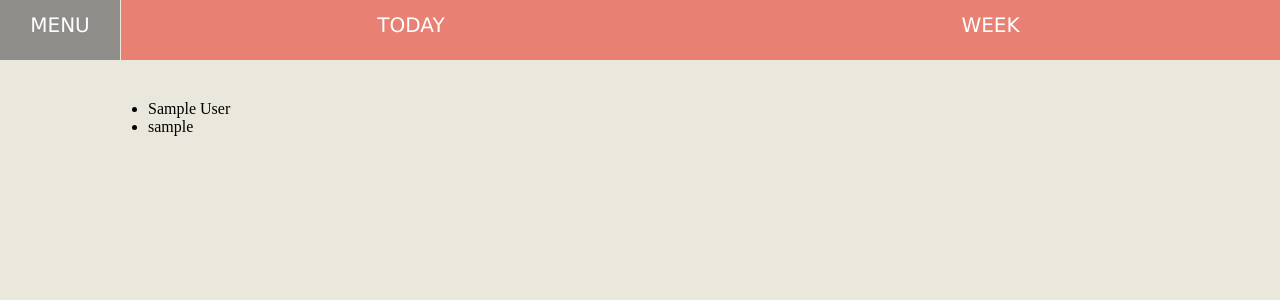
After one commit to Eraaalex/HSE_menu_project, a Flask app: page /basket in a window 1280 px wide. The commit adds this page. Shown: the top 300 px of the page. Run offline with Flask 2, Linux system fonts and the light colour scheme; the visitor is signed in with stand-in values (Sample User, id 1); data comes from the database, SQL or seed files in the repository.

Commit message:
added registration

```diff
--- a/app.py
+++ b/app.py
@@ -1,7 +1,8 @@
 from flask_sqlalchemy import SQLAlchemy
 from flask_migrate import Migrate
 from models import *
-from flask import Flask, render_template, escape, abort, request, flash
+from flask_login import LoginManager, login_required, login_user, logout_user, current_user
+from flask import Flask,redirect, url_for, render_template, escape, abort, request, flash
 from service import *
 from basic_input import *
 from datetime import datetime
@@ -11,69 +12,91 @@ app.secret_key = 'secret'
 @app.route('/')
 def index():
     day_of_week = datetime.now().weekday()
-    lunch = db.session.query(Lunch).filter_by(id = day_of_week + 1).all()
-    return render_template("index.html",lunch = lunch[0],
+    lunch = db.session.query(Lunch).filter_by(id = day_of_week + 1).scalar()
+    if (lunch is None):
+        return render_template('eror404.html')
+    return render_template("index.html",lunch = lunch,
                           activeT = "active", activeW = "", style_name ="index")
 
 @app.route('/week')
+@login_required
 def weekPage():
     return render_template("week.html", lunches = db.session.query(Lunch).all(),
                            activeT = "", activeW = "active", style_name = "week")
 
 @app.route('/account', methods=['GET', 'POST'])
-def accountPage():
+def registerPage():
     if request.method == 'POST':
         name = request.form.get('name')
         login = request.form.get('login')
         password = request.form.get('password')
-        print(name,login,password)
+
         if (name !=None and  password!=None and login!=None ):
             user = addUser(login = login, password = password,name = name, status = True)
+            login_user(user, remember=True)
+            return redirect(url_for('accountPage', name = user.name), code =301)
         elif (password!=None and login!=None):
-            user = db.session.query(Users).filter_by(login = login, password = password).scalar()
+            user = db.session.query(Users).filter_by(login = login, password = password).first()
+
             if user != None:
-                return render_template("userPage.html", user = user) # rewrite
+                print("OK")
+                login_user(user, remember=True)
+                return redirect(url_for('accountPage', name = user.name),  code=301)
     return render_template("account.html")
 
 @app.route('/account/<name>')
-def product(name):
+@login_required
+def accountPage(name):
     name=escape(name)
-    return render_template('userPage.html', user =db.session.query(Users).filter_by(name=name).one())
+    user = db.session.query(Users).filter_by(name=name).first()
+    if (user is None):
+        return render_template("error404.html")
+    return render_template('userPage.html', user = user)
+login_manager = LoginManager(app)
+login_manager.init_app(app)
+login_manager.login_view = 'login'
+login_manager.login_message = u'Please log in to access this page.'
+login_manager.login_message_category = 'error'
+migrate = Migrate(app, db)
+@login_manager.user_loader
+def load_user(userid):
+    return getUser(userid)
+@login_manager.unauthorized_handler
+def unauthorized():
+   return render_template("error404.html")
 
-# @app.route('/Main', method =['GET', 'POST'])
-# def main():
-#     if request.method == 'POST':
-#         login = request.form.get('login')
-#         text = request.form.get('review')
-#         if (login!='' and text!='')
-#             user = db.session.query(Users).filter(Users.login == login).one()
-#             #fd = Feedback(user.id, text)
-#             addFeedback(fd)
-#     return render_template('...html', feedbacks = db.session.query(Feedback).all() )
-#
-# @app.route('/Menu', method =['GET', 'POST'])
-# def menu():
-#     return render_template('Menu.html', items = db.session.query(Lunch).all())
+@app.route('/logout', methods=['GET', 'POST'])
+@login_required
+def logout():
+    logout_user()
+    flash(message=u'You have logged out. Hope to see you soon!',
+          category='success')
+    return redirect(url_for('index'))
 
-# @app.route('/account/<name>')
-# def product(name):
-#     name=escape(name)
-#     name_list = db.session.query(Users.name).all()
-#     for el in products:
-#         if el.name==item:
-#             return render_template('Product.html',item = el)
-
+@app.route('/basket')
+@login_required
+def basket():
+    return render_template('basket.html', user = current_user)
+@app.errorhandler(404)
+def page_not_found(error):
+    return render_template('error404.html')
+@app.errorhandler(500)
+def page_not_found():
+    return render_template('error404.html'), 500
+@app.errorhandler(401)
+def page_not_found():
+    return render_template('error404.html')
 
 app.config['SQLALCHEMY_DATABASE_URI'] = "postgresql://postgres:eralex@localhost:5432/project_db"
 app.config['SQLALCHEMY_TRACK_MODIFICATIONS'] = False
 
 db.init_app(app)
-migrate = Migrate(app, db)
+
 flag = False
 if __name__ == '__main__':
     with app.app_context():
-        #db.create_all()
-        #basic_input()
+        # db.create_all()
+        # basic_input()
         print("OK")
 
     app.run(debug=True)
--- a/models.py
+++ b/models.py
@@ -1,9 +1,9 @@
 from flask import Flask
 from flask_sqlalchemy import SQLAlchemy
 from flask_migrate import Migrate
-
+from flask_login import UserMixin
 db = SQLAlchemy()
-class Users(db.Model):
+class Users(UserMixin, db.Model):
     id = db.Column(db.Integer, primary_key=True, autoincrement = True)
     login = db.Column(db.String(80), nullable = False)
     password = db.Column(db.String(50), nullable = False)
--- a/service.py
+++ b/service.py
@@ -30,13 +30,6 @@ def addLunch(appetizer_id:Appetizer, dish_id: Dish, drink_id:Drink, likes_amount
     db.session.add(lunch)
     db.session.commit()
     return lunch
-# def addAccount(login ="admin@yandex.ru", password = "qwerty1", name = "eraaalex", status = True):
-#     acc = Account(login = login, password = password, name = name, status = status)
-#     db.session.add(acc)
-#     db.session.commit()
-#     return acc
-# def addFeedback(user_id:Users, text):
-#     feedback = Feedback(user_id = user_id,text = text)
-#     db.session.add(feedback)
-#     db.session.commit()
-#     return feedback
+
+def getUser(user_id):
+    return db.session.query(Users).filter_by(id = user_id).first()
--- /dev/null
+++ b/templates/basket.html
@@ -0,0 +1,16 @@
+{% extends "header.html" %}
+{% block title %} Main {% endblock %}
+{% block content %}
+
+<div class="basket">
+    <ul style="margin: 100px">
+
+       <li> {{user.name}}</li>
+        <li>{{user.login}}</li>
+
+    </ul>
+
+
+</div>
+
+{% endblock %}
--- a/templates/header.html
+++ b/templates/header.html
@@ -16,7 +16,7 @@
                 <li class="static">MENU</li>
 
                 <li><a href="/" class ={{activeT}}>TODAY</a></li>
-                <li><a class={{activeW}} href="/week">WEEK</a></li>
+                <li><a href="/week" class={{activeW}} >WEEK</a></li>
             </ul>
         </header>
         {% block content %} {% endblock%}
--- a/templates/index.html
+++ b/templates/index.html
@@ -28,6 +28,8 @@
     </div>
 
     <div class="comments">
+        <a href="/basket">BASKET</a>
+        <a href="/logout"> LogOut</a>
+    </div>
 
-    </div>
 {% endblock %}
```
Also changed, not shown: templates/error404.html (added, +12 -0 lines), 1 other file.
